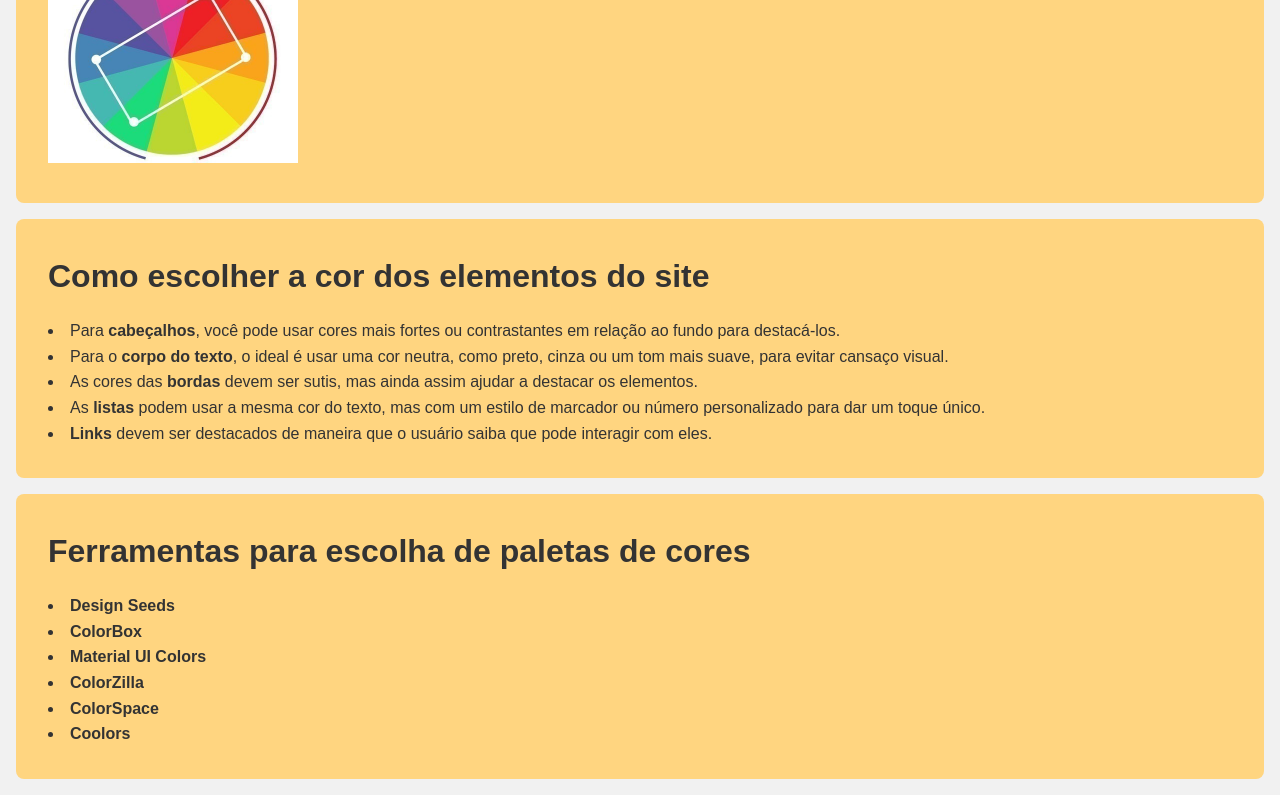
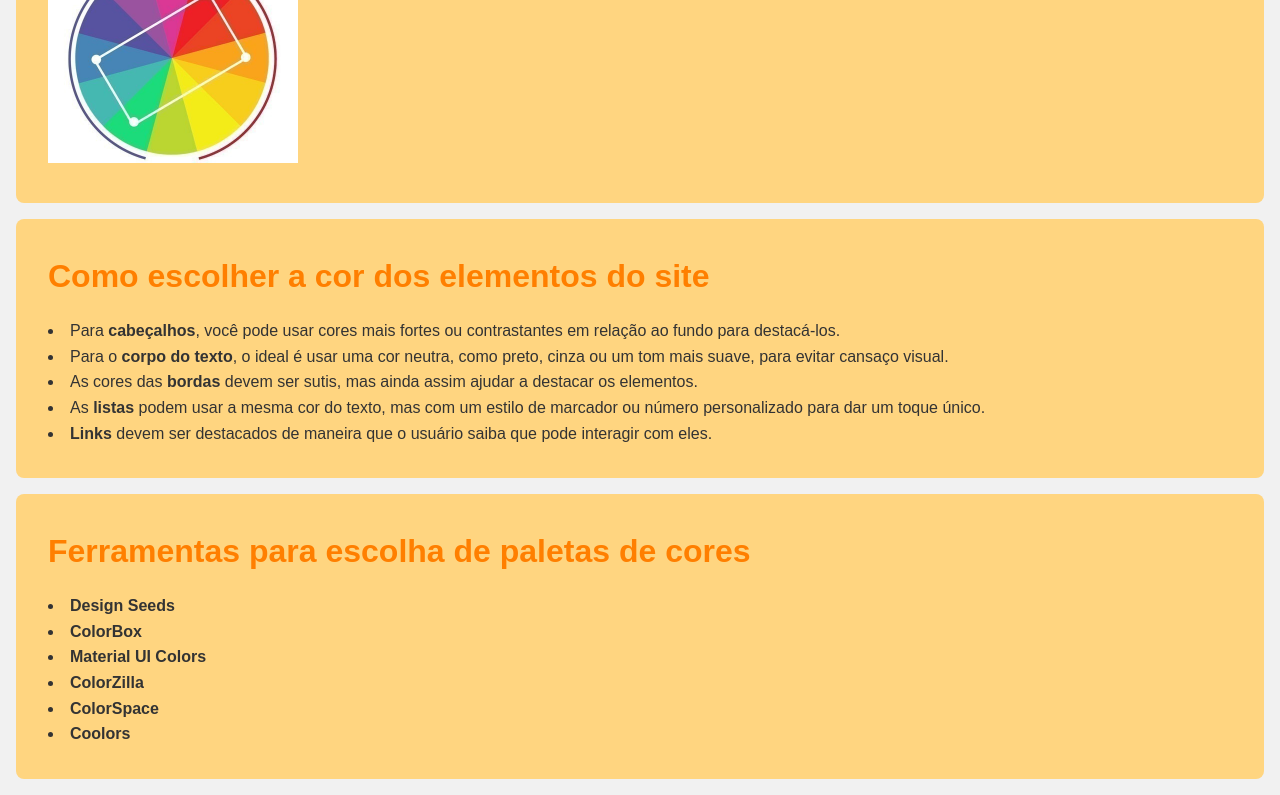
Before and after one commit to kadyjapb/tiposDeHarmonias, a plain HTML site: page index.html in a window 1280 px wide. Shown: the part 1852-2647 px from the top of the page. Drawn offline with Linux system fonts and the light colour scheme.

Commit message:
concluido

```diff
--- a/styles.css
+++ b/styles.css
@@ -69,5 +69,5 @@ section {
 section h2 {
     font-size: 2rem;
     margin-bottom: 1rem;
-
+    color: #FF7F00;
 }
```
